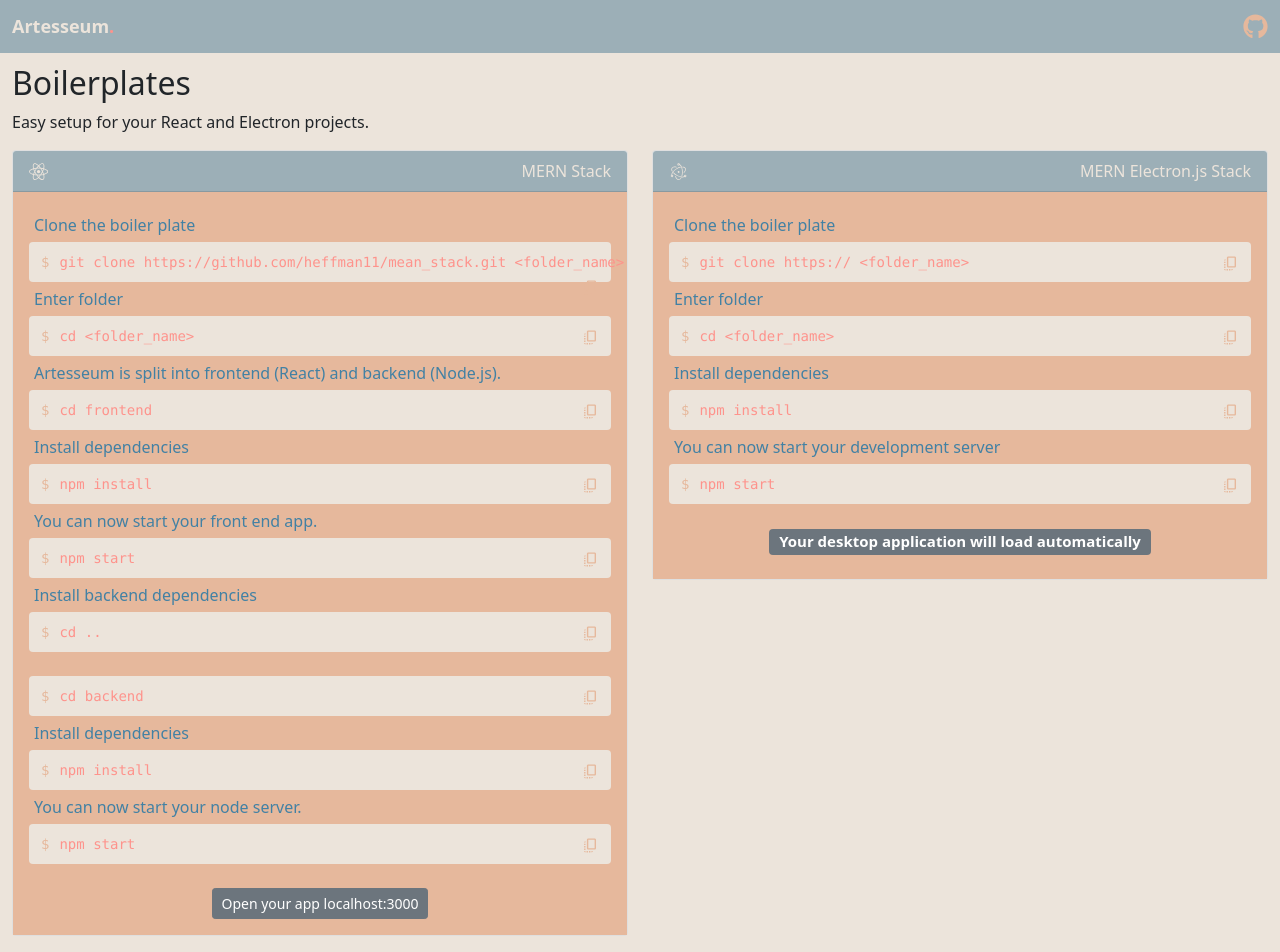
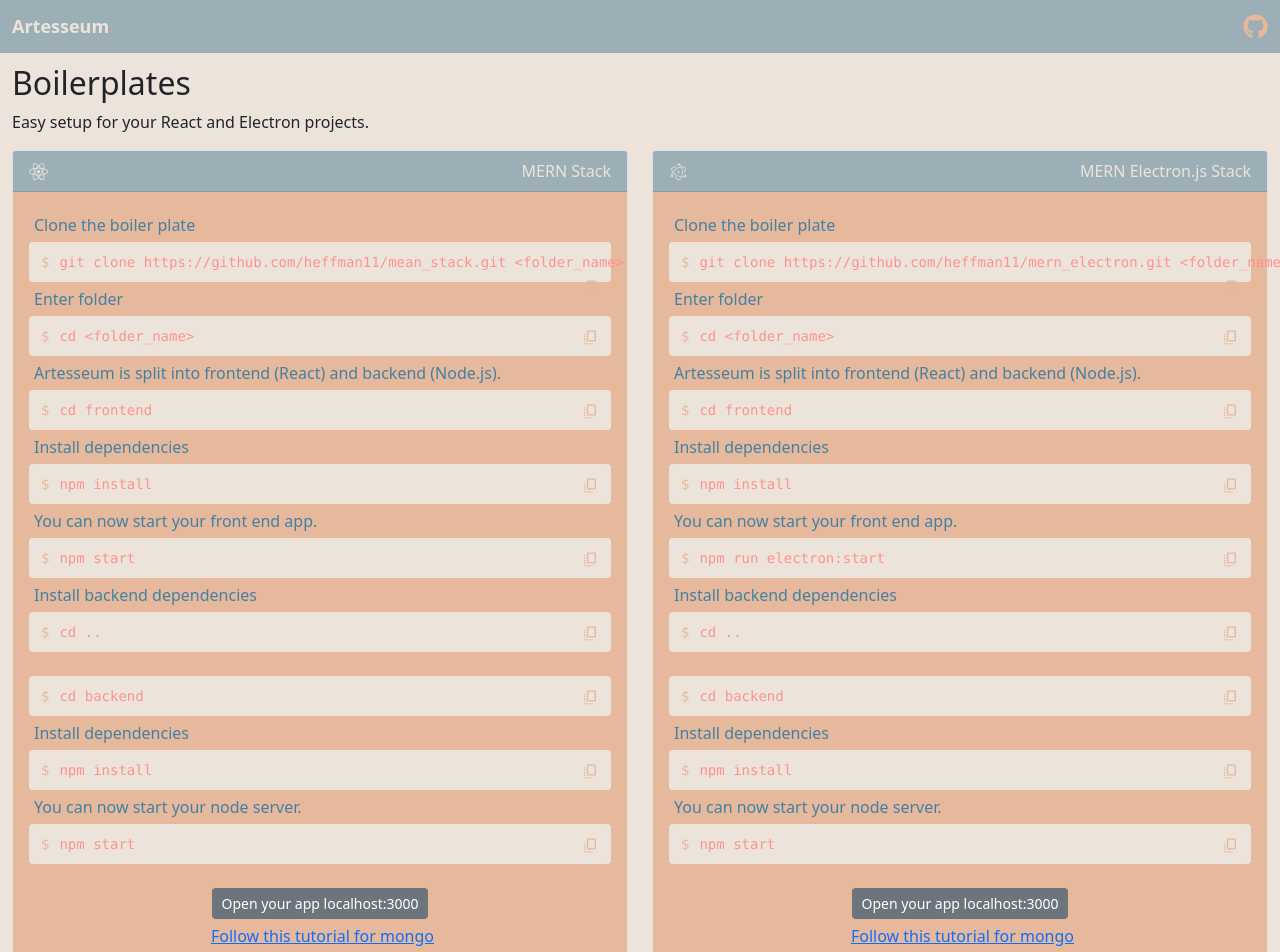
Before and after one commit to heffernan111/artesseum, a React (Create React App) app: page / in a window 1280 px wide. Shown: the top 952 px of the page. Built offline with nearby package versions, Linux system fonts and the light colour scheme.

Commit message:
electron

```diff
--- a/src/components/BoilerplateCard.js
+++ b/src/components/BoilerplateCard.js
@@ -27,10 +27,9 @@
         <div className="col-sm-6">
             <div className="card">
                 <div className="card-header d-flex justify-content-between align-items-center">
-                    <FaReact fontSize="1.2em"/> MERN Stack
+                    <FaReact fontSize="1.2em"/>MERN Stack
                 </div>
                 <div className="card-body">
-
                     <p className="code-text">Clone the boiler plate</p>
                     <code>
                         <span className="dollar">$</span>
@@ -94,7 +93,10 @@
                     </code>
 
                     <div className="text-center pt-4">
-                        <a href="localhost:3000" class="btn btn-secondary btn-sm" role="button">Open your app localhost:3000</a>
+                        <a href="http://localhost:3000" class="btn btn-secondary btn-sm" role="button">Open your app localhost:3000</a>
+                        <p className="code-text">
+                            <a href="https://zellwk.com/blog/install-mongodb/">Follow this tutorial for mongo</a>
+                        </p>
                     </div>
                 </div>
             </div>
@@ -109,8 +111,7 @@
                 draggable
                 pauseOnHover
                 />
-                {/* Same as */}
-                <ToastContainer />
+            <ToastContainer />
         </div>
     );
 }
--- a/src/components/ElectronBoilerPlateCard.js
+++ b/src/components/ElectronBoilerPlateCard.js
@@ -31,7 +31,7 @@
                     <p className="code-text">Clone the boiler plate</p>
                     <code>
                         <span className="dollar">$</span>
-                        <span id="code_1">git clone https:// &lt;folder_name&gt;</span>
+                        <span id="code_1">git clone https://github.com/heffman11/mern_electron.git &lt;folder_name&gt;</span>
                         <span class="icon" onClick={() => copyCode('code_1')}><MdCopyAll fontSize="1.2em"/></span>
                     </code>
 
@@ -42,22 +42,59 @@
                         <span class="icon" onClick={() => copyCode('code_2')}><MdCopyAll fontSize="1.2em"/></span>
                     </code>
 
+                    <p className="code-text">Artesseum is split into frontend (React) and backend (Node.js).</p>
+                    <code>
+                        <span className="dollar">$</span>
+                        <span id="code_3">cd frontend</span>
+                        <span class="icon" onClick={() => copyCode('code_3')}><MdCopyAll fontSize="1.2em"/></span>
+                    </code>
+
                     <p className="code-text">Install dependencies</p>
                     <code>
                         <span className="dollar">$</span>
-                        <span id="code_3">npm install</span>
-                        <span class="icon" onClick={() => copyCode('code_3')}><MdCopyAll fontSize="1.2em"/></span>
-                    </code>
-
-                    <p className="code-text">You can now start your development server</p>
-                    <code>
-                        <span className="dollar">$</span>
-                        <span id="code_4">npm start</span>
+                        <span id="code_4">npm install</span>
                         <span class="icon" onClick={() => copyCode('code_4')}><MdCopyAll fontSize="1.2em"/></span>
                     </code>
 
+                    <p className="code-text">You can now start your front end app.</p>
+                    <code>
+                        <span className="dollar">$</span>
+                        <span id="code_5">npm run electron:start</span>
+                        <span class="icon" onClick={() => copyCode('code_5')}><MdCopyAll fontSize="1.2em"/></span>
+                    </code>
+
+                    <p className="code-text">Install backend dependencies</p>
+                    <code>
+                        <span className="dollar">$</span>
+                        <span id="code_6">cd ..</span>
+                        <span class="icon" onClick={() => copyCode('code_6')}><MdCopyAll fontSize="1.2em"/></span>
+                    </code>
+                    <br/>
+                    <code>
+                        <span className="dollar">$</span>
+                        <span id="code_7">cd backend</span>
+                        <span class="icon" onClick={() => copyCode('code_7')}><MdCopyAll fontSize="1.2em"/></span>
+                    </code>
+
+                    <p className="code-text">Install dependencies</p>
+                    <code>
+                        <span className="dollar">$</span>
+                        <span id="code_8">npm install</span>
+                        <span class="icon" onClick={() => copyCode('code_8')}><MdCopyAll fontSize="1.2em"/></span>
+                    </code>
+
+                    <p className="code-text">You can now start your node server.</p>
+                    <code>
+                        <span className="dollar">$</span>
+                        <span id="code_9">npm start</span>
+                        <span class="icon" onClick={() => copyCode('code_9')}><MdCopyAll fontSize="1.2em"/></span>
+                    </code>
+
                     <div className="text-center pt-4">
-                        <h5><span class="badge bg-secondary">Your desktop application will load automatically</span></h5>
+                        <a href="http://localhost:3000" class="btn btn-secondary btn-sm" role="button">Open your app localhost:3000</a>
+                        <p className="code-text">
+                            <a href="https://zellwk.com/blog/install-mongodb/">Follow this tutorial for mongo</a>
+                        </p>
                     </div>
                 </div>
             </div>
```
Also changed, not shown: 1 other file (tests, documents, lock files or other folders).
